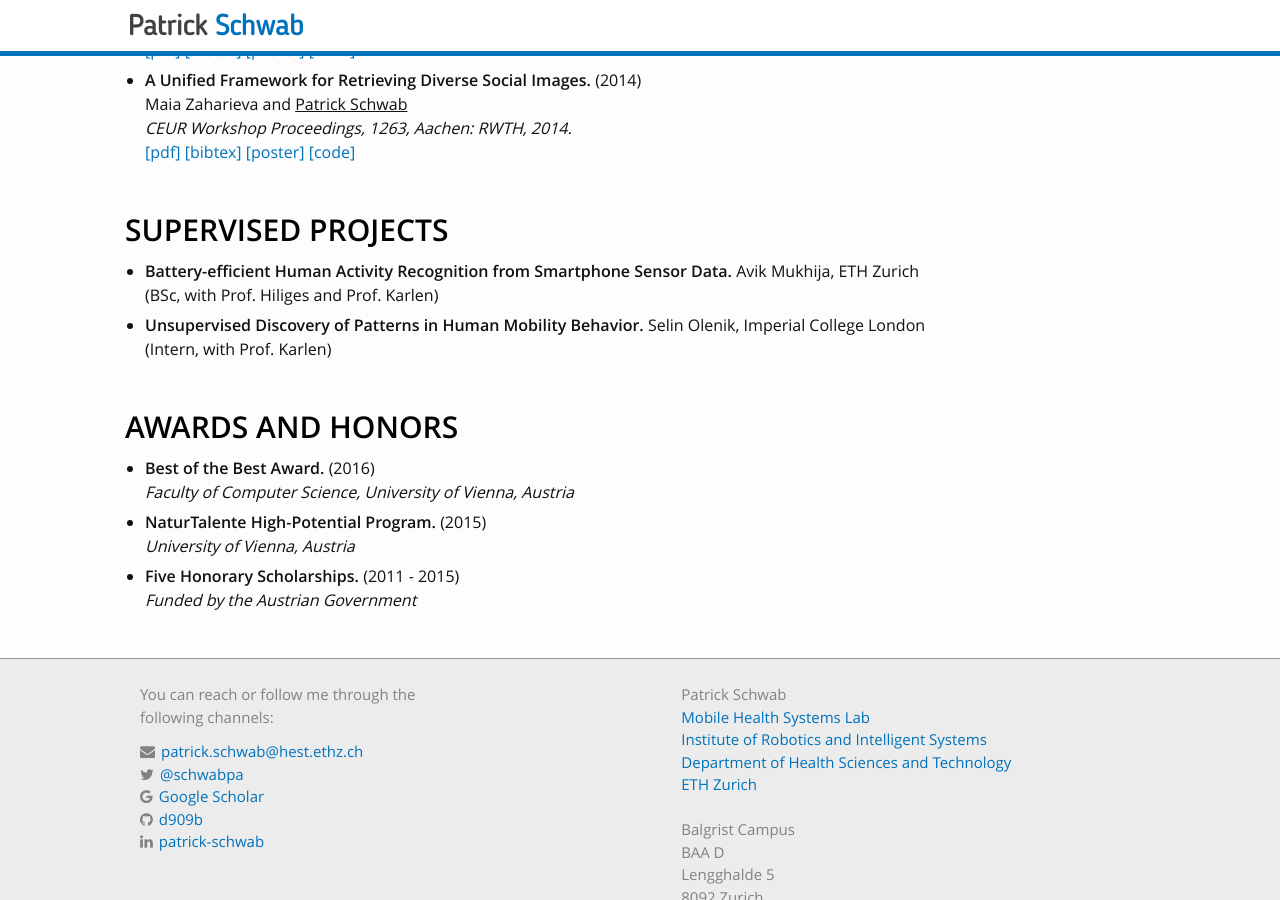
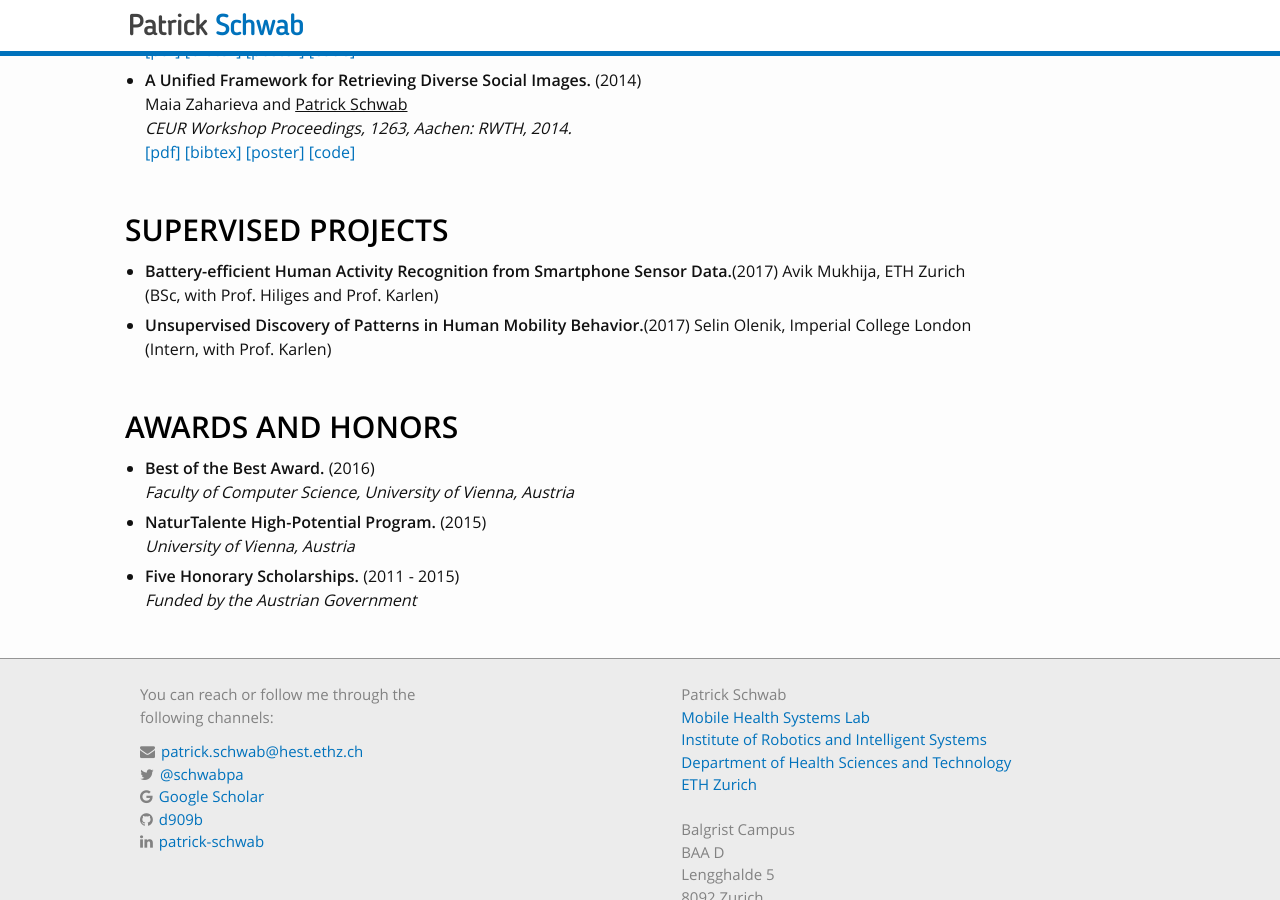
Before and after one commit to d909b/d909b.github.io, a Jekyll site: the page built from index.html, in a window 1280 px wide and 900 px high, scrolled down 1672 px. Built offline with Jekyll 4.4.1, drawn with Linux system fonts in a browser that asks for light colours; nearby versions of some CDN libraries; library files that are not in the unit come from our copies.

Commit message:
Added date of supervision

```diff
--- a/js/application.js
+++ b/js/application.js
@@ -138,12 +138,14 @@ app.controller('AppController', function($scope){
         {
             title: "Battery-efficient Human Activity Recognition from Smartphone Sensor Data.",
             name: "Avik Mukhija, ETH Zurich",
-            level: "BSc, with Prof. Hiliges and Prof. Karlen"
+            level: "BSc, with Prof. Hiliges and Prof. Karlen",
+            date: "2017"
         },
         {
             title: "Unsupervised Discovery of Patterns in Human Mobility Behavior.",
             name: "Selin Olenik, Imperial College London",
-            level: "Intern, with Prof. Karlen"
+            level: "Intern, with Prof. Karlen",
+            date: "2017"
         }
     ];
 
--- a/ng-templates/supervision.html
+++ b/ng-templates/supervision.html
@@ -1,5 +1,5 @@
 <li class="supervision-class">
-	<span class="supervision-title" id="{a{ project.title }a}">{a{ project.title }a}</span>
+	<span class="supervision-title" id="{a{ project.title }a}">{a{ project.title }a}</span><span>({{ project.date }})</span>
 	<span class="supervision-name">{{ project.name }}</span><br>
 	<span class="supervision-level">({{ project.level }})</span>
 </li>
```
